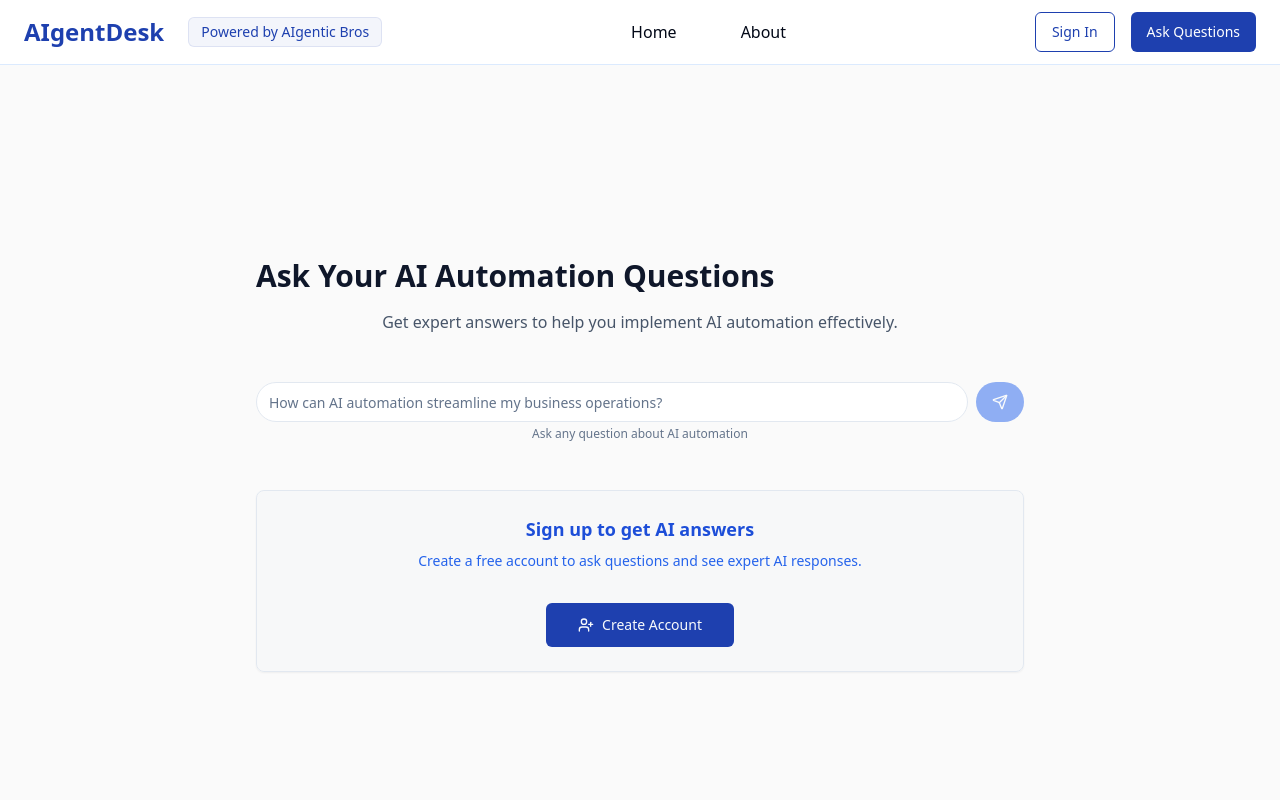
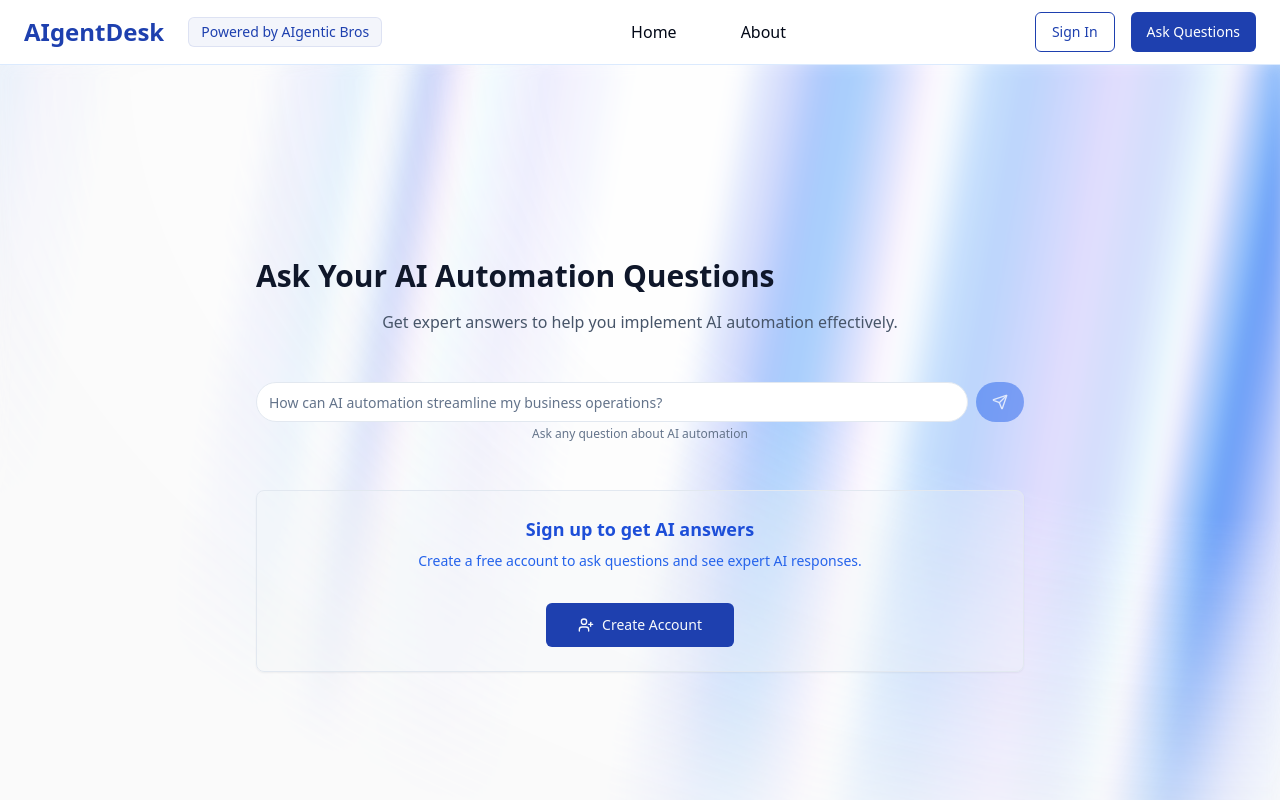
Before and after one commit to muskii1z/aigentdesk-copy, a React (Vite) app: page /ask in a window 1280 px wide. Shown: the top 800 px of the page. Built offline with nearby package versions, Linux system fonts and the light colour scheme.

Commit message:
Fix: Visibility issue

```diff
--- a/src/components/ui/aurora-background.tsx
+++ b/src/components/ui/aurora-background.tsx
@@ -40,9 +40,9 @@ export const AuroraBackground = ({
             after:[background-size:200%,_100%]
             after:animate-aurora after:[background-attachment:fixed] after:mix-blend-difference
             pointer-events-none
-            absolute -inset-[10px] opacity-50 will-change-transform`,
+            absolute -inset-[10px] opacity-80 will-change-transform`,
               showRadialGradient &&
-                `[mask-image:radial-gradient(ellipse_at_100%_0%,black_10%,var(--transparent)_70%)]`
+                `[mask-image:radial-gradient(ellipse_at_100%_0%,black_40%,var(--transparent)_80%)]`
             )}
           ></div>
         </div>
--- a/src/index.css
+++ b/src/index.css
@@ -7,6 +7,14 @@
   :root {
     --background: 0 0% 100%;
     --foreground: 222.2 84% 4.9%;
+    --white: rgba(255, 255, 255, 1);
+    --black: rgba(0, 0, 0, 1);
+    --transparent: rgba(0, 0, 0, 0);
+    --blue-300: #93c5fd;
+    --blue-400: #60a5fa;
+    --blue-500: #3b82f6;
+    --indigo-300: #a5b4fc;
+    --violet-200: #ddd6fe;
 
     --card: 0 0% 100%;
     --card-foreground: 222.2 84% 4.9%;
@@ -48,6 +56,14 @@
   .dark {
     --background: 222.2 84% 4.9%;
     --foreground: 210 40% 98%;
+    --white: rgba(255, 255, 255, 1);
+    --black: rgba(0, 0, 0, 1);
+    --transparent: rgba(0, 0, 0, 0);
+    --blue-300: #93c5fd;
+    --blue-400: #60a5fa;
+    --blue-500: #3b82f6;
+    --indigo-300: #a5b4fc;
+    --violet-200: #ddd6fe;
 
     --card: 222.2 84% 4.9%;
     --card-foreground: 210 40% 98%;
--- a/src/pages/AskPage.tsx
+++ b/src/pages/AskPage.tsx
@@ -18,7 +18,7 @@ const AskPage = () => {
   };
 
   return (
-    <AuroraBackground>
+    <AuroraBackground className="min-h-screen h-auto py-0">
       <div className="container max-w-screen-xl py-12 relative z-10">
         <div className="max-w-3xl mx-auto">
           <div className="flex justify-between items-center mb-4">
--- a/tailwind.config.ts
+++ b/tailwind.config.ts
@@ -1,3 +1,4 @@
+
 import type { Config } from "tailwindcss";
 
 export default {
@@ -136,7 +137,7 @@ export default {
         'fade-in': 'fade-in 0.5s ease-out',
         'appear': 'appear 0.7s ease-out forwards',
         'appear-zoom': 'appear-zoom 1s ease-out forwards',
-        aurora: "aurora 60s linear infinite"
+        aurora: "aurora 40s linear infinite"
       },
       backgroundImage: {
         'gradient-blue': 'linear-gradient(90deg, #1E3A8A 0%, #3B82F6 100%)',
```
